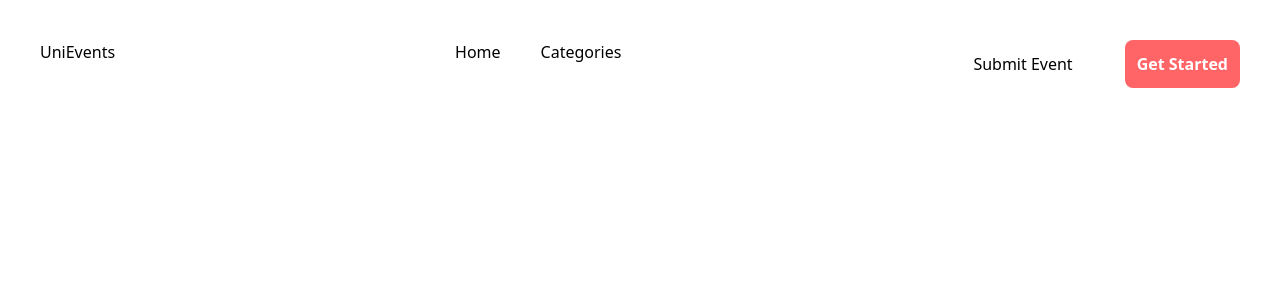
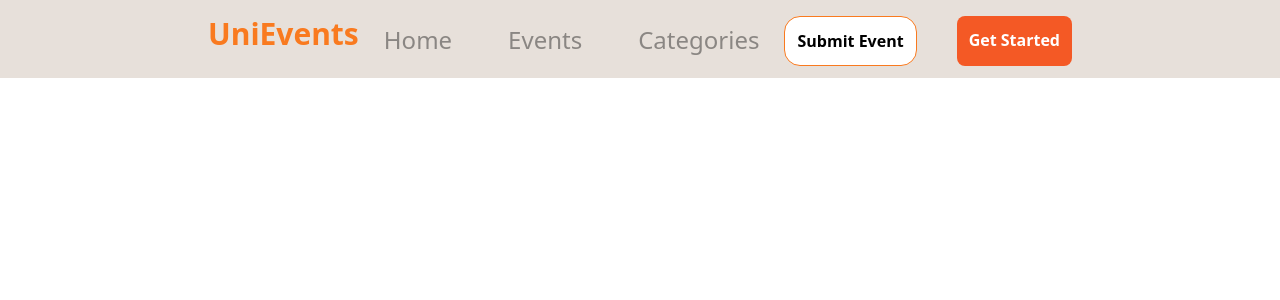
Before and after one commit to tebogo184/UniEvents, a React (Vite) app: page / in a window 1280 px wide. Shown: the top 300 px of the page. Built offline with nearby package versions, Linux system fonts and the light colour scheme.

Commit message:
Created an Events Card and added upcoming events sections

```diff
--- /dev/null
+++ b/src/Components/CatalogCard.jsx
@@ -0,0 +1,39 @@
+import React from 'react'
+import banner from '../assets/banner.png'
+import { Bookmark, BookmarkCheck, BookMarked, Calendar, LocateFixedIcon, LocateIcon, MapPin, Save, SaveAll, Share, Share2 } from 'lucide-react';
+function CatalogCard() {
+  return (
+    <div className='flex flex-col shadow-4xl rounded-3xl border border-gray-300'>
+        <div className=''>
+            <img src={banner} alt="catalog image" className='w-[575px] object-cover rounded-t-3xl'/>
+
+        </div>
+        <div className='p-5'>
+           <div className='flex flex-row justify-between'>
+            <div className='flex flex-row gap-2'>
+               <Calendar size={26} color='orange'/>
+                <span className='text-accent text-lg font-semibold'>Mar 15, 2024 ~ 6 00 PM</span>
+            </div>
+                <span className='font-semibold'>Social</span>
+             </div>
+            <div className='flex-col mt-5 border-b-3 border-gray-300 '>
+
+                <span className='text-2xl font-bold '>Spring Festival 2024: A Night Under the Stars</span>
+                <p className='text-gray-500 mt-5 mb-5'>Join us for the biggest campus celebration of the year! Spring Festival 2024.</p>
+         </div>
+         <div className='flex justify-between mt-5 '>
+            <div className='flex gap-3 text-gray-500 '>
+                <MapPin size={30}/>
+                <span>Main Quad</span>
+            </div>
+            <div className='flex gap-5'>
+              <Bookmark size={30} color='black' className='hover:size-8 cursor-pointer'/>
+              <Share2 size={30} color='black' className='hover:size-8 hover:font-extrabold cursor-pointer'/>
+            </div>
+         </div>
+        </div>
+    </div>
+  )
+}
+
+export default CatalogCard;
--- a/src/Components/Navbar.jsx
+++ b/src/Components/Navbar.jsx
@@ -3,22 +3,23 @@ import { Link } from 'react-router-dom'
 
 function Navbar() {
   return (
-    <div className='flex flex-row justify-between p-10 '>
+    <div className='flex flex-row justify-between pt-4 pb-3 pl-52 pr-52 bg-border '>
         <div className=''>
-            <div className=''>
+            <div className='text-3xl font-bold text-accent'>
                 UniEvents
             </div>
         </div>
-        <div className='flex flex-row justify-between'>
-           <ul className='flex gap-10'>
-            <li><Link to={"#"}>Home</Link></li>
-            <li><Link to={"#"}>Categories</Link></li>
+        <div className='flex flex-row justify-between text-2xl '>
+           <ul className='flex gap-10 text-black/40'>
+            <li className='hover:bg-white hover:rounded-2xl p-2'><Link to={"#"}>Home</Link></li>
+            <li className='hover:bg-white hover:rounded-2xl p-2'><Link to={"#"}>Events</Link></li>
+            <li className='hover:bg-white hover:rounded-2xl p-2'><Link to={"#"}>Categories</Link></li>
            </ul>
         </div>
         <div className='flex flex-row justify-between'>
             <ul className='flex gap-10'>
-                <li className='p-3 cursor-pointer '><Link to={"#"}>Submit Event</Link></li>
-                <li className='text-white font-semibold cursor-pointer p-3 bg-red-400 rounded-lg'><Link to={"#"}>Get Started</Link></li>
+                <li className='p-3 cursor-pointer font-semibold shadow-accent bg-white rounded-2xl border border-accent '><Link to={"#"}>Submit Event</Link></li>
+                <li className='text-white font-semibold cursor-pointer p-3 bg-primary rounded-lg'><Link to={"#"}>Get Started</Link></li>
             </ul>
         </div>
     </div>
--- a/src/Pages/Home.jsx
+++ b/src/Pages/Home.jsx
@@ -1,9 +1,11 @@
 import React from 'react'
 import banner from '../assets/banner.png'
-import { Search, StepBack } from 'lucide-react'
+import { Cat, Search, StepBack } from 'lucide-react'
 import { ArrowRight } from 'lucide-react'
+import CatalogCard from '../Components/CatalogCard'
 function Home() {
   return (
+    <>
     <div className='relative w-full overflow-hidden h-[450px] md:h-[700px] '>
      <div className=''>
        <img src={banner} alt="Hero" className=' absolute inset-0 w-full h-full object-cover' />
@@ -14,7 +16,7 @@ function Home() {
       <div className='text-white font-bold  text-8xl wrap-break-word w-250'>Never Miss a Campus Moment</div>
       <p className='text-white text-3xl'>Discover concerts, workshops, sports games, and cultural festivals happening around your university. All in one place.</p>
        <div className='flex gap-5 mt-5'>
-      <button className='flex gap-4 cursor-pointer hover:bg-amber-400 bg-amber-500 p-2 rounded-3xl' onClick={null}><span className='text-white text-3xl '>Explore Events</span><ArrowRight size={29} className='mt-2 text-white'/></button>
+      <button className='flex gap-4 cursor-pointer hover:bg-amber-400 bg-primary-glow p-2 rounded-3xl' onClick={null}><span className='text-white text-3xl '>Explore Events</span><ArrowRight size={29} className='mt-2 text-white'/></button>
       <button className='border-4 border-white  rounded-3xl p-2 cursor-pointer'><span className='text-white text-3xl'>Submit Event</span></button>
      </div>
      <div className='flex border border-gray-300 rounded-xl justify-between mt-10 bg-white w-lg h-16 p-2'>
@@ -22,9 +24,26 @@ function Home() {
       <button className='cursor-pointer'><Search/></button>
      </div>
      </div>
-
    </div>
     </div>
+
+    {/**Upcoming Events (Resend)*/}
+    <div className='flex  justify-center justify-items-center mt-10'>
+      <div className='flex justify-between w-full max-w-6xl items-center'>
+        <div className='flex flex-col gap-4'>
+         <span className='text-accent text-lg font-bold'>WHAT IS HAPPENING</span>
+        <span className='text-5xl font-semibold'>Upcoming Events</span>
+        </div>
+        <div className='flex gap-2 mt-5 border-3 cursor-pointer rounded-2xl p-3 border-amber-300'>
+          <button className='text-xl'>View All Events</button>
+          <ArrowRight size={22} className='mt-1'/>
+        </div>
+      </div>
+    </div>
+    <div className='flex justify-center mt-14'>
+     <CatalogCard/>
+    </div>
+    </>
   )
 }
 
--- a/src/index.css
+++ b/src/index.css
@@ -1,28 +1,41 @@
 @import "tailwindcss";
-@layer base {
-  :root {
-    /* 🎨 Light Mode */
-    --background: 30 30% 98%;
-    --foreground: 15 25% 12%;
-    --card: 30 25% 99%;
-    --primary: 15 90% 55%;
-    --primary-glow: 25 95% 60%;
-    --secondary: 35 40% 95%;
-    --muted: 30 15% 92%;
-    --accent: 25 95% 55%;
-    --warm-red: 5 85% 52%;
-    --sunny: 40 95% 58%;
-    --border: 30 20% 88%;
-    --destructive: 0 84.2% 60.2%;
-  }
 
-  .dark {
-    /* 🌙 Dark Mode */
-    --background: 15 20% 8%;
-    --foreground: 30 30% 98%;
-    --primary: 20 95% 58%;
-    --accent: 25 95% 55%;
-    --warm-red: 8 90% 58%;
-    --sunny: 42 95% 55%;
-  }
+/* ===============================
+   🎨 Design Tokens (Tailwind v4)
+   =============================== */
+@theme {
+  /* Light mode colors */
+  --color-background: hsl(30 30% 98%);
+  --color-foreground: hsl(15 25% 12%);
+  --color-card: hsl(30 25% 99%);
+
+  --color-primary: hsl(15 90% 55%);
+  --color-primary-glow: hsl(25 95% 60%);
+
+  --color-secondary: hsl(35 40% 95%);
+  --color-muted: hsl(30 15% 92%);
+  --color-accent: hsl(25 95% 55%);
+
+  --color-warm-red: hsl(5 85% 52%);
+  --color-sunny: hsl(40 95% 58%);
+
+  --color-border: hsl(30 20% 88%);
+  --color-destructive: hsl(0 84.2% 60.2%);
 }
+
+/* ===============================
+   🌙 Dark Mode Overrides
+   =============================== */
+.dark {
+  --color-background: hsl(15 20% 8%);
+  --color-foreground: hsl(30 30% 98%);
+
+  --color-primary: hsl(20 95% 58%);
+  --color-accent: hsl(25 95% 55%);
+  --color-warm-red: hsl(8 90% 58%);
+  --color-sunny: hsl(42 95% 55%);
+}
+
+/* ===============================
+   🌈 Gradients (utility-safe)
+   =============================== */
--- a/tailwind.config.js
+++ b/tailwind.config.js
@@ -6,35 +6,7 @@ export default {
   ],darkMode: "class",
   theme: {
     extend: {
-      colors: {
-        background: "hsl(var(--background))",
-        foreground: "hsl(var(--foreground))",
-        card: "hsl(var(--card))",
 
-        primary: "hsl(var(--primary))",
-        "primary-glow": "hsl(var(--primary-glow))",
-
-        secondary: "hsl(var(--secondary))",
-        muted: "hsl(var(--muted))",
-        accent: "hsl(var(--accent))",
-
-        "warm-red": "hsl(var(--warm-red))",
-        sunny: "hsl(var(--sunny))",
-
-        border: "hsl(var(--border))",
-        destructive: "hsl(var(--destructive))",
-      },
-
-      backgroundImage: {
-        "gradient-primary":
-          "linear-gradient(90deg, hsl(var(--primary)), hsl(var(--accent)))",
-
-        "gradient-warm":
-          "linear-gradient(90deg, hsl(var(--warm-red)), hsl(var(--accent)), hsl(var(--sunny)))",
-
-        "gradient-hero":
-          "linear-gradient(180deg, hsla(var(--warm-red), 0.85), hsla(var(--accent), 0.85), hsla(var(--sunny), 0.85))",
-      },
     },
   },
   plugins: [],
```
